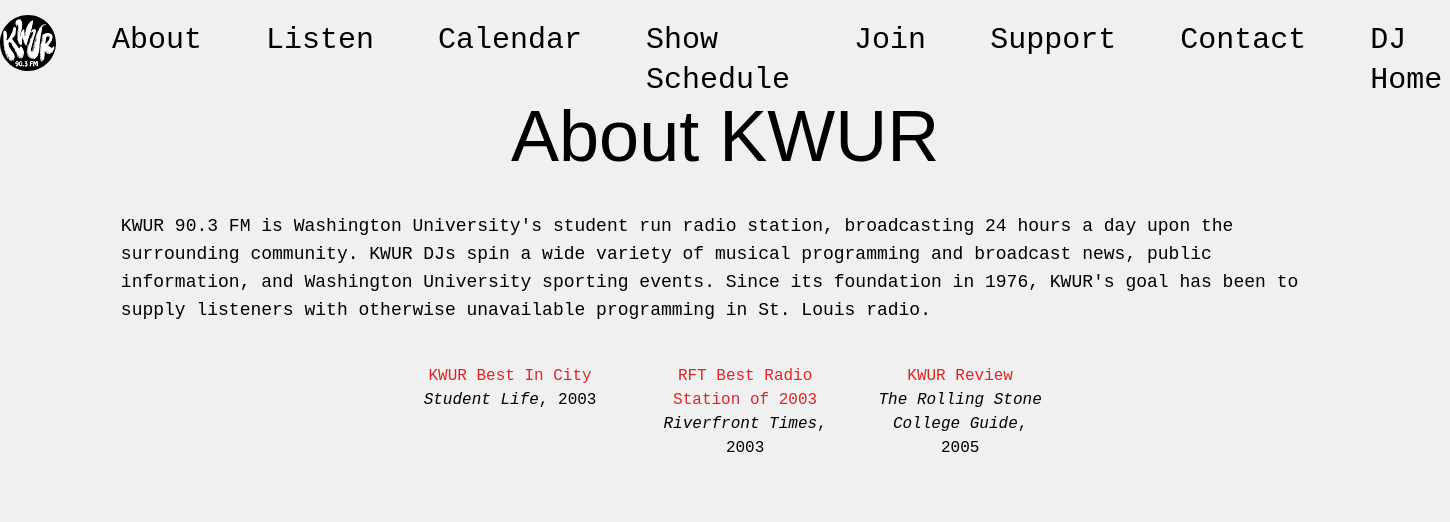
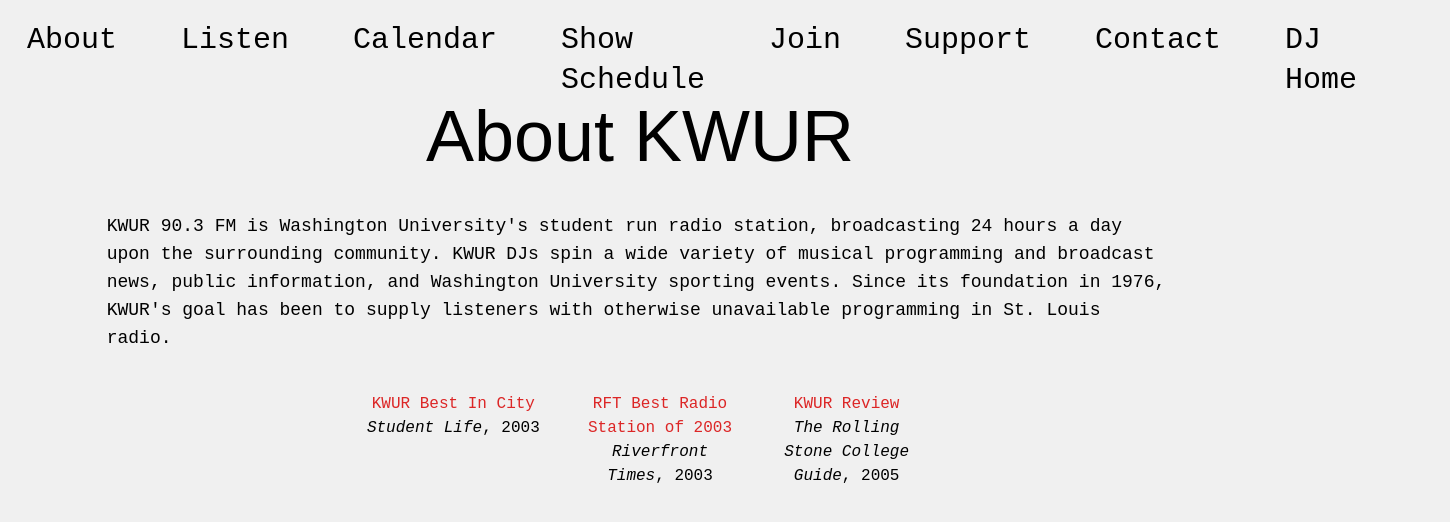
Before and after one commit to kwur/newer-kwur-site, a React (Create React App) app in the folder frontend/: page /about in a window 1280 px wide. Shown: the top 522 px of the page, 1450 px wide, since content can reach past the window. Built offline with nearby package versions, Linux system fonts and the light colour scheme; no server answers; a web font is replaced by a local one.

Commit message:
fix weird css issue

```diff
--- a/frontend/src/App.css
+++ b/frontend/src/App.css
@@ -10,6 +10,9 @@
     font-family: Try;
     src: url("../public/PicNic-Regular.otf");
 }
+#root {
+    width: 100vw;
+}
 @import url("https://use.typekit.net/abq8jap.css");
 @import url("https://use.typekit.net/qcu4zrh.css");
 @import url("https://use.typekit.net/fei0gky.css");
```
Also changed, not shown: 1 other file (tests, documents, lock files or other folders).
